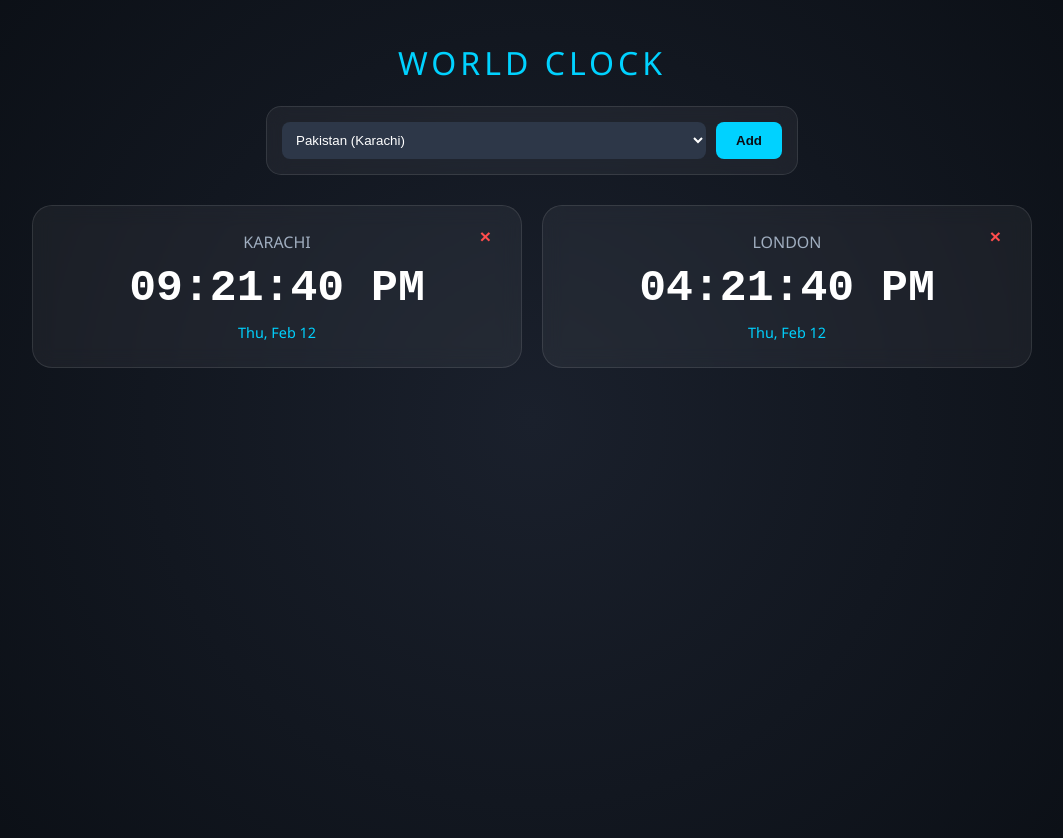
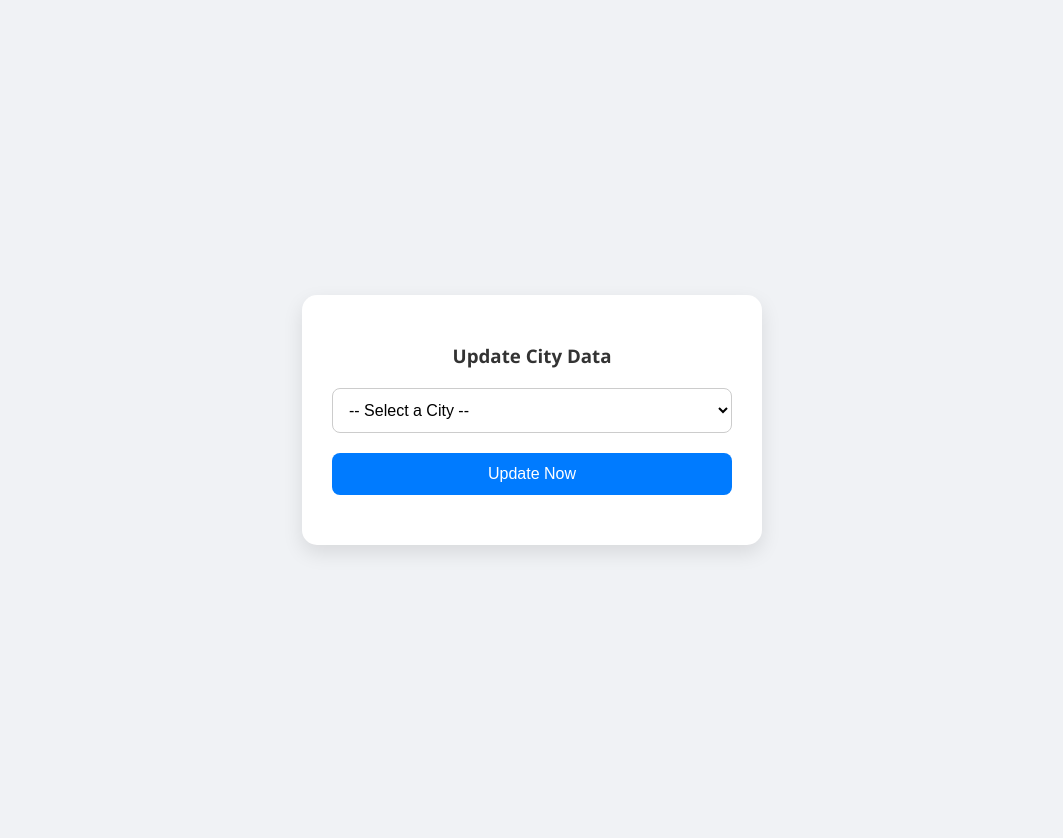
Before and after one commit to fhhussain5653-sudo/Genius-System-Alpha, a plain HTML site: page index.html in a window 1280 px wide. Shown: the whole page, without its empty margins (108-1171 px from the left). Drawn offline with Linux system fonts and the light colour scheme.

Commit message:
Update index.html

```diff
--- a/index.html
+++ b/index.html
@@ -3,187 +3,171 @@
 <head>
     <meta charset="UTF-8">
     <meta name="viewport" content="width=device-width, initial-scale=1.0">
-    <title>Genius Dynamic World Clock</title>
+    <title>City Data Update</title>
     <style>
-        :root {
-            --bg: #0a0e14;
-            --card: rgba(255, 255, 255, 0.05);
-            --accent: #00d2ff;
-            --text: #ffffff;
-        }
-
         body {
-            background: radial-gradient(circle at center, #1a202c 0%, #0a0e14 100%);
-            color: var(--text);
-            font-family: 'Segoe UI', sans-serif;
-            margin: 0;
+            font-family: 'Segoe UI', Tahoma, Geneva, Verdana, sans-serif;
             display: flex;
-            flex-direction: column;
+            justify-content: center;
             align-items: center;
             min-height: 100vh;
+            background-color: #f0f2f5;
+            margin: 0;
             padding: 20px;
         }
-
-        h1 {
-            font-weight: 200;
-            letter-spacing: 4px;
-            color: var(--accent);
-            text-transform: uppercase;
+        .container {
+            background: #ffffff;
+            padding: 30px;
+            border-radius: 15px;
+            box-shadow: 0 8px 20px rgba(0,0,0,0.1);
+            text-align: center;
+            width: 100%;
+            max-width: 400px;
         }
-
-        /* Search & Controls Section */
-        .controls {
-            background: var(--card);
-            padding: 15px;
-            border-radius: 15px;
-            margin-bottom: 30px;
-            display: flex;
-            gap: 10px;
-            backdrop-filter: blur(10px);
-            border: 1px solid rgba(255, 255, 255, 0.1);
-            width: 90%;
-            max-width: 500px;
+        h3 {
+            color: #333;
+            margin-bottom: 20px;
         }
-
         select {
-            flex-grow: 1;
-            padding: 10px;
+            padding: 12px;
+            width: 100%;
             border-radius: 8px;
+            border: 1px solid #ccc;
+            font-size: 16px;
+            margin-bottom: 20px;
+            background-color: #fff;
+        }
+        button {
+            background-color: #007bff;
+            color: white;
             border: none;
-            background: #2d3748;
-            color: white;
+            padding: 12px;
+            border-radius: 8px;
+            cursor: pointer;
+            font-size: 16px;
+            width: 100%;
+            transition: 0.3s;
         }
-
-        button {
-            padding: 10px 20px;
-            border-radius: 8px;
-            border: none;
-            background: var(--accent);
-            color: #0a0e14;
+        button:hover {
+            background-color: #0056b3;
+        }
+        #result {
+            margin-top: 20px;
             font-weight: bold;
-            cursor: pointer;
-        }
-
-        /* Clocks Grid */
-        #clock-container {
-            display: grid;
-            grid-template-columns: repeat(auto-fit, minmax(300px, 1fr));
-            gap: 20px;
-            width: 100%;
-            max-width: 1000px;
-        }
-
-        .clock-card {
-            background: var(--card);
-            backdrop-filter: blur(10px);
-            border: 1px solid rgba(255, 255, 255, 0.1);
-            padding: 25px;
-            border-radius: 20px;
-            text-align: center;
-            position: relative;
-        }
-
-        .city {
-            font-size: 1rem;
-            color: #a0aec0;
-            text-transform: uppercase;
-        }
-
-        .time {
-            font-size: 2.8rem;
-            font-weight: bold;
-            font-family: 'Courier New', monospace;
-            margin: 10px 0;
-        }
-
-        .date {
-            color: var(--accent);
-            font-size: 0.9rem;
-        }
-
-        .remove-btn {
-            position: absolute;
-            top: 10px;
-            right: 10px;
-            background: none;
-            color: #ff4d4d;
-            border: none;
-            font-size: 1.2rem;
-            cursor: pointer;
+            font-size: 14px;
         }
     </style>
 </head>
 <body>
 
-    <h1>World Clock</h1>
+<div class="container">
+    <h3>Update City Data</h3>
 
-    <div class="controls">
-        <select id="tz-select">
-            <option value="Asia/Karachi">Pakistan (Karachi)</option>
-            <option value="Europe/London">UK (London)</option>
-            <option value="America/New_York">USA (New York)</option>
-            <option value="Asia/Dubai">UAE (Dubai)</option>
-            <option value="Asia/Tokyo">Japan (Tokyo)</option>
-            <option value="Australia/Sydney">Australia (Sydney)</option>
-            <option value="Europe/Paris">France (Paris)</option>
-        </select>
-        <button onclick="addClock()">Add</button>
-    </div>
+    <select id="city-select">
+        <option value="">-- Select a City --</option>
 
-    <div id="clock-container"></div>
+        <optgroup label="Punjab">
+            <option value="Lahore">Lahore</option>
+            <option value="Faisalabad">Faisalabad</option>
+            <option value="Rawalpindi">Rawalpindi</option>
+            <option value="Gujranwala">Gujranwala</option>
+            <option value="Multan">Multan</option>
+            <option value="Sialkot">Sialkot</option>
+            <option value="Bahawalpur">Bahawalpur</option>
+            <option value="Sargodha">Sargodha</option>
+            <option value="Sahiwal">Sahiwal</option>
+            <option value="Okara">Okara</option>
+            <option value="Gujrat">Gujrat</option>
+            <option value="Jhelum">Jhelum</option>
+            <option value="Sheikhupura">Sheikhupura</option>
+            <option value="Rahim Yar Khan">Rahim Yar Khan</option>
+            <option value="Chiniot">Chiniot</option>
+            <option value="Kasur">Kasur</option>
+        </optgroup>
 
-    <script>
-        let activeClocks = ['Asia/Karachi', 'Europe/London'];
+        <optgroup label="Sindh">
+            <option value="Karachi">Karachi</option>
+            <option value="Hyderabad">Hyderabad</option>
+            <option value="Sukkur">Sukkur</option>
+            <option value="Larkana">Larkana</option>
+            <option value="Nawabshah">Nawabshah</option>
+            <option value="Mirpur Khas">Mirpur Khas</option>
+            <option value="Jacobabad">Jacobabad</option>
+            <option value="Shikarpur">Shikarpur</option>
+            <option value="Khairpur">Khairpur</option>
+        </optgroup>
 
-        function addClock() {
-            const tz = document.getElementById('tz-select').value;
-            if(!activeClocks.includes(tz)) {
-                activeClocks.push(tz);
-                renderClocks();
-            }
+        <optgroup label="Khyber Pakhtunkhwa">
+            <option value="Peshawar">Peshawar</option>
+            <option value="Mardan">Mardan</option>
+            <option value="Mingora">Mingora</option>
+            <option value="Abbottabad">Abbottabad</option>
+            <option value="Mansehra">Mansehra</option>
+            <option value="Kohat">Kohat</option>
+            <option value="Bannu">Bannu</option>
+            <option value="Dera Ismail Khan">Dera Ismail Khan</option>
+            <option value="Swabi">Swabi</option>
+        </optgroup>
+
+        <optgroup label="Balochistan">
+            <option value="Quetta">Quetta</option>
+            <option value="Gwadar">Gwadar</option>
+            <option value="Khuzdar">Khuzdar</option>
+            <option value="Turbat">Turbat</option>
+            <option value="Chaman">Chaman</option>
+            <option value="Sibi">Sibi</option>
+            <option value="Zhob">Zhob</option>
+        </optgroup>
+
+        <optgroup label="Other Regions">
+            <option value="Islamabad">Islamabad</option>
+            <option value="Muzaffarabad">Muzaffarabad</option>
+            <option value="Mirpur AK">Mirpur (AJK)</option>
+            <option value="Gilgit">Gilgit</option>
+            <option value="Skardu">Skardu</option>
+        </optgroup>
+    </select>
+
+    <button onclick="updateData()">Update Now</button>
+
+    <div id="result"></div>
+</div>
+
+<script>
+    async function updateData() {
+        const city = document.getElementById('city-select').value;
+        const resultDiv = document.getElementById('result');
+
+        if (!city) {
+            alert("Please select a city first!");
+            return;
         }
 
-        function removeClock(tz) {
-            activeClocks = activeClocks.filter(item => item !== tz);
-            renderClocks();
+        resultDiv.innerHTML = "Processing...";
+        resultDiv.style.color = "#333";
+
+        try {
+            // Replace this with your actual API endpoint
+            const response = await fetch('https://api.example.com/update', {
+                method: 'POST',
+                headers: { 'Content-Type': 'application/json' },
+                body: JSON.stringify({ selectedCity: city })
+            });
+
+            if(response.ok) {
+                resultDiv.innerHTML = `Success! ${city} has been updated.`;
+                resultDiv.style.color = "green";
+            } else {
+                // Showing selection as a fallback since API is a placeholder
+                resultDiv.innerHTML = `Selected City: ${city}`;
+                resultDiv.style.color = "#007bff";
+            }
+        } catch (e) {
+            resultDiv.innerHTML = `Action completed for ${city}.`;
+            resultDiv.style.color = "#007bff";
         }
+    }
+</script>
 
-        function renderClocks() {
-            const container = document.getElementById('clock-container');
-            container.innerHTML = '';
-            activeClocks.forEach(tz => {
-                const card = document.createElement('div');
-                card.className = 'clock-card';
-                card.innerHTML = `
-                    <button class="remove-btn" onclick="removeClock('${tz}')">×</button>
-                    <div class="city">${tz.split('/')[1].replace('_', ' ')}</div>
-                    <div class="time" id="time-${tz}">00:00:00</div>
-                    <div class="date" id="date-${tz}">...</div>
-                `;
-                container.appendChild(card);
-            });
-            updateTimes();
-        }
-
-        function updateTimes() {
-            activeClocks.forEach(tz => {
-                const now = new Date();
-                const timeStr = now.toLocaleString("en-US", {
-                    timeZone: tz, hour: '2-digit', minute: '2-digit', second: '2-digit', hour12: true
-                });
-                const dateStr = now.toLocaleString("en-US", {
-                    timeZone: tz, weekday: 'short', day: 'numeric', month: 'short'
-                });
-
-                const timeEl = document.getElementById(`time-${tz}`);
-                const dateEl = document.getElementById(`date-${tz}`);
-                if(timeEl) timeEl.textContent = timeStr;
-                if(dateEl) dateEl.textContent = dateStr;
-            });
-        }
-
-        setInterval(updateTimes, 1000);
-        renderClocks();
-    </script>
 </body>
 </html>
```
